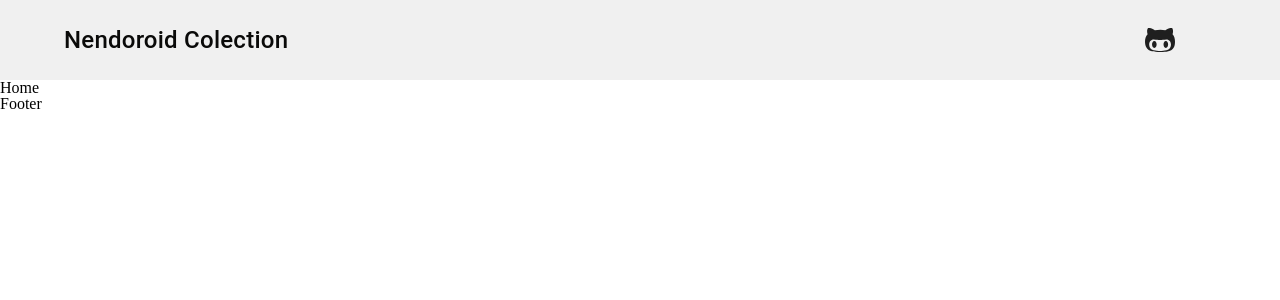
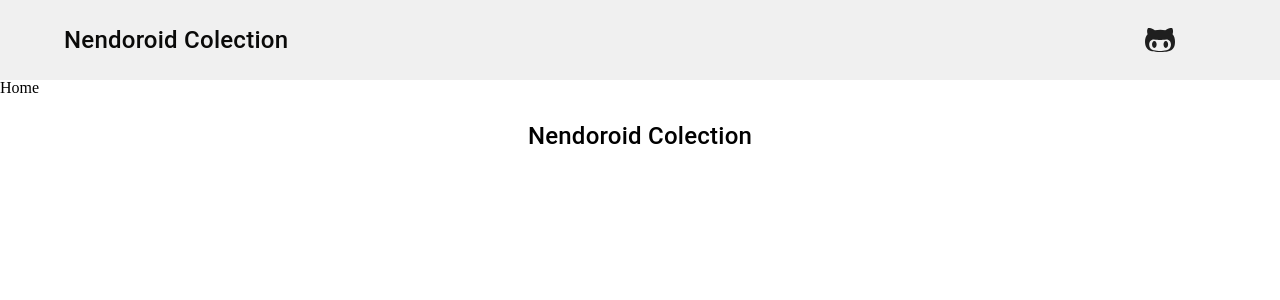
Before and after one commit to otavioaraujo08/nendoroid-colection, a React (Create React App) app: page / in a window 1280 px wide. Shown: the top 300 px of the page. Built offline with nearby package versions, Linux system fonts and the light colour scheme.

Commit message:
feat: update footer component

```diff
--- a/src/Layout/Footer/Index.tsx
+++ b/src/Layout/Footer/Index.tsx
@@ -1,3 +1,12 @@
+import { Box, Typography } from "@material-ui/core";
+import { useStyles } from "./styles";
+
 export const Footer = () => {
-  return <h1>Footer</h1>;
+  const classes = useStyles();
+
+  return (
+    <Box className={classes.footer}>
+      <Typography className={classes.title}>Nendoroid Colection</Typography>
+    </Box>
+  );
 };
--- /dev/null
+++ b/src/Layout/Footer/styles.ts
@@ -0,0 +1,17 @@
+import { makeStyles } from "@material-ui/core";
+
+export const useStyles = makeStyles((theme) => ({
+  footer: {
+    backgroundColor: "#FFFFFF",
+    minHeight: "5rem",
+    display: "flex",
+    alignItems: "center",
+    justifyContent: "center",
+  },
+  title: {
+    fontFamily: "Roboto",
+    fontSize: "1.5rem",
+    fontWeight: 550,
+    color: "#000000",
+  },
+}));
```
